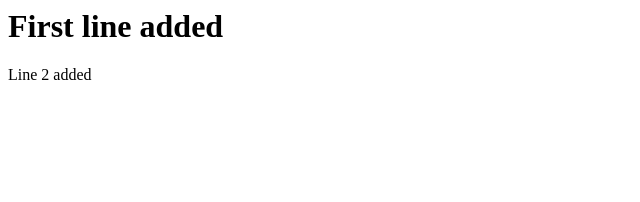
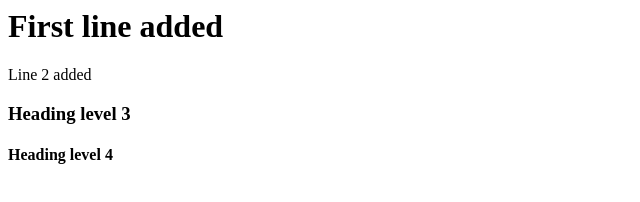
Before and after one commit to RamnathNishad/acronotics, a plain HTML site: page index.html in a window 1280 px wide. Shown: the whole page, without its empty margins (0-640 px from the left). Drawn offline with Linux system fonts and the light colour scheme.

Commit message:
Added headers 3rd and 4th

```diff
--- a/index.html
+++ b/index.html
@@ -1,2 +1,4 @@
 <h1>First line added</h1>
 Line 2 added
+<h3> Heading level 3</h3>
+<h4> Heading level 4</h4>
```
